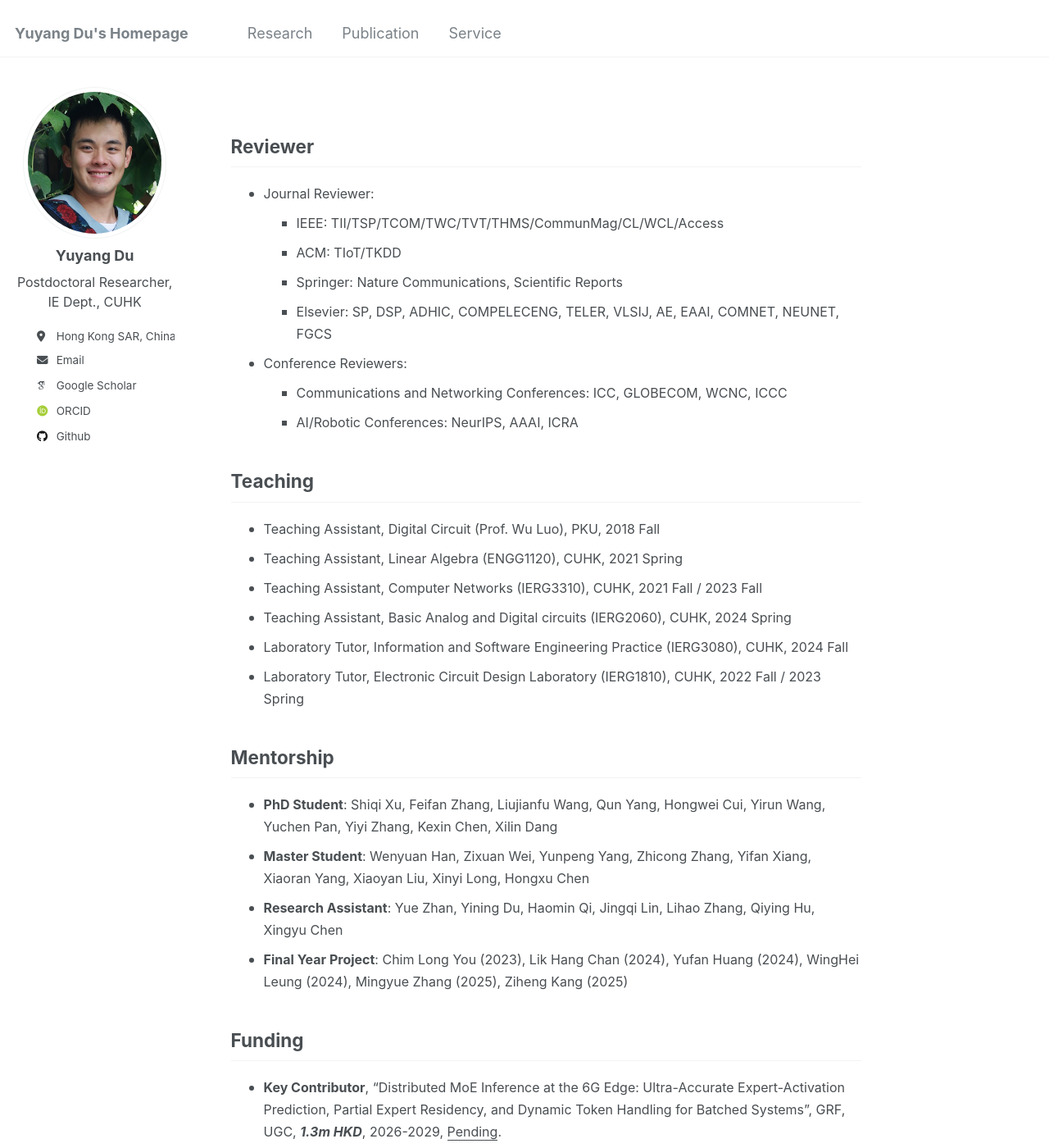
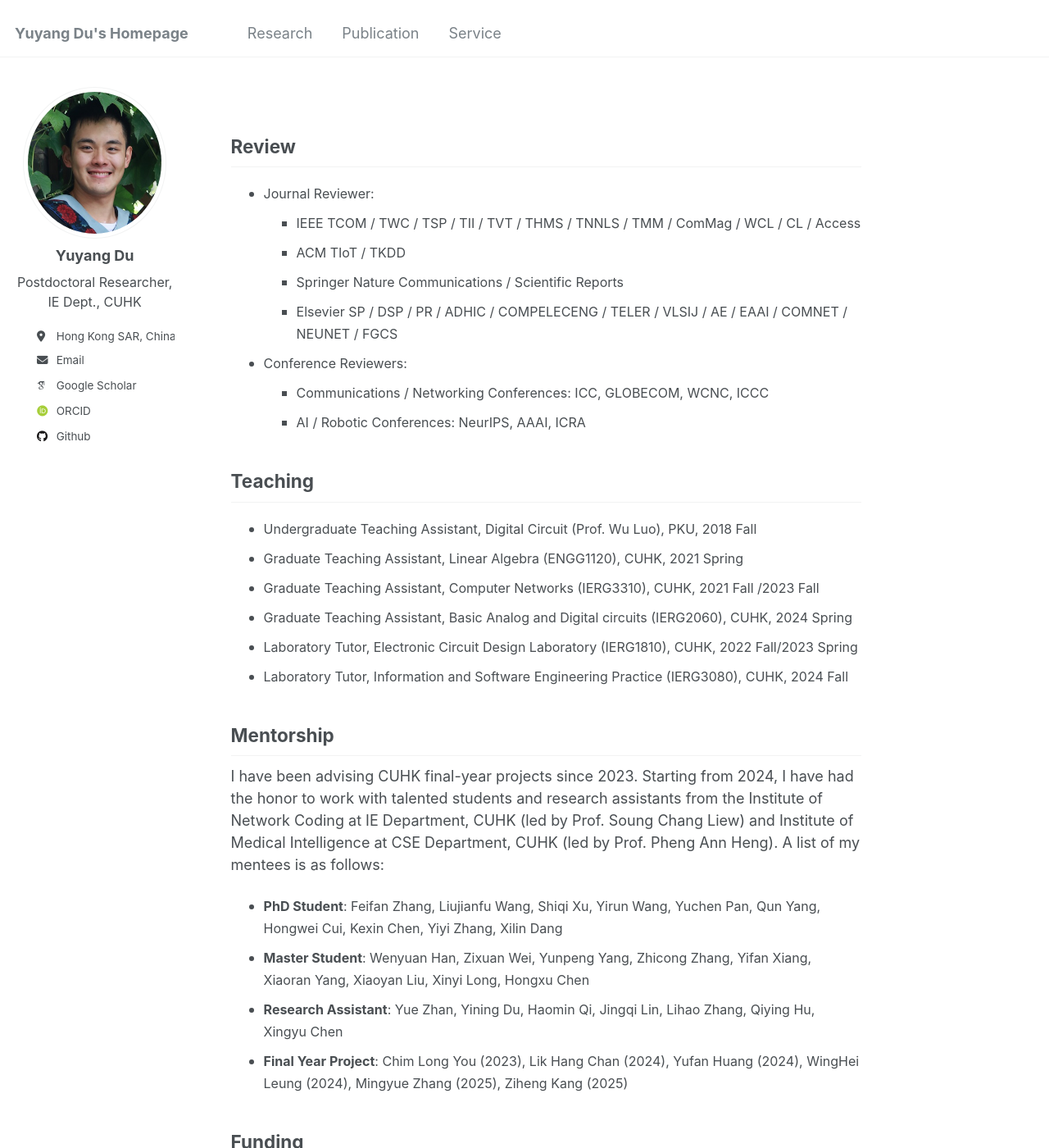
Before and after one commit to yuyangdu01/yuyangdu01.github.io, a Jekyll site: the page built from _pages/service.md, in a window 1280 px wide and 1400 px high. Shown: the whole window at 82% size. Built offline with Jekyll 4.4.1, drawn with Linux system fonts in a browser that asks for light colours; some web fonts are replaced.

Commit message:
Update service.md

```diff
--- a/_pages/service.md
+++ b/_pages/service.md
@@ -7,40 +7,41 @@ redirect_from:
   - /markdown.html
 ---
 
-Reviewer
+Review
 ------
 <ul>
   <li><font size=3>Journal Reviewer:</font></li>
     <ul style="margin-left: -40px;">
       <ul style="margin-left: 0px;">
-        <li><font size=3>IEEE: TII/TSP/TCOM/TWC/TVT/THMS/CommunMag/CL/WCL/Access</font></li>
-        <li><font size=3>ACM: TIoT/TKDD</font></li>
-        <li><font size=3>Springer: Nature Communications, Scientific Reports</font></li>
-        <li><font size=3>Elsevier: SP, DSP, ADHIC, COMPELECENG, TELER, VLSIJ, AE, EAAI, COMNET, NEUNET, FGCS</font></li>
+        <li><font size=3>IEEE TCOM / TWC / TSP / TII / TVT / THMS / TNNLS / TMM / ComMag / WCL / CL / Access</font></li>
+        <li><font size=3>ACM TIoT / TKDD</font></li>
+        <li><font size=3>Springer Nature Communications / Scientific Reports</font></li>
+        <li><font size=3>Elsevier SP / DSP / PR / ADHIC / COMPELECENG / TELER / VLSIJ / AE / EAAI / COMNET / NEUNET / FGCS</font></li>
       </ul>
     </ul>
   <li><font size=3>Conference Reviewers:</font></li>
     <ul style="margin-left: -40px;">
       <ul style="margin-left: 0px;">
-        <li><font size=3> Communications and Networking Conferences: ICC, GLOBECOM, WCNC, ICCC</font></li>
-        <li><font size=3> AI/Robotic Conferences: NeurIPS, AAAI, ICRA</font></li>
+        <li><font size=3> Communications / Networking Conferences: ICC, GLOBECOM, WCNC, ICCC</font></li>
+        <li><font size=3> AI / Robotic Conferences: NeurIPS, AAAI, ICRA</font></li>
       </ul>
     </ul>
 </ul>
 
 Teaching
 ------
-* <font size=3>Teaching Assistant, Digital Circuit (Prof. Wu Luo), PKU, 2018 Fall</font>
-* <font size=3>Teaching Assistant, Linear Algebra (ENGG1120), CUHK, 2021 Spring</font>
-* <font size=3>Teaching Assistant, Computer Networks (IERG3310), CUHK, 2021 Fall / 2023 Fall</font>
-* <font size=3>Teaching Assistant, Basic Analog and Digital circuits (IERG2060), CUHK, 2024 Spring</font>
+* <font size=3>Undergraduate Teaching Assistant, Digital Circuit (Prof. Wu Luo), PKU, 2018 Fall</font>
+* <font size=3>Graduate Teaching Assistant, Linear Algebra (ENGG1120), CUHK, 2021 Spring</font>
+* <font size=3>Graduate Teaching Assistant, Computer Networks (IERG3310), CUHK, 2021 Fall /2023 Fall</font>
+* <font size=3>Graduate Teaching Assistant, Basic Analog and Digital circuits (IERG2060), CUHK, 2024 Spring</font>
+* <font size=3>Laboratory Tutor, Electronic Circuit Design Laboratory (IERG1810), CUHK, 2022 Fall/2023 Spring</font>
 * <font size=3>Laboratory Tutor, Information and Software Engineering Practice (IERG3080), CUHK, 2024 Fall</font>
-* <font size=3>Laboratory Tutor, Electronic Circuit Design Laboratory (IERG1810), CUHK, 2022 Fall / 2023 Spring</font>
 
 
 Mentorship
 ------
-* <font size=3> <b>PhD Student</b>: Shiqi Xu, Feifan Zhang, Liujianfu Wang, Qun Yang, Hongwei Cui, Yirun Wang, Yuchen Pan, Yiyi Zhang, Kexin Chen, Xilin Dang</font>
+I have been advising CUHK final-year projects since 2023. Starting from 2024, I have had the honor to work with talented students and research assistants from the Institute of Network Coding at IE Department, CUHK (led by Prof. Soung Chang Liew) and Institute of Medical Intelligence at CSE Department, CUHK (led by Prof. Pheng Ann Heng). A list of my mentees is as follows:
+* <font size=3> <b>PhD Student</b>: Feifan Zhang, Liujianfu Wang, Shiqi Xu, Yirun Wang, Yuchen Pan, Qun Yang, Hongwei Cui, Kexin Chen, Yiyi Zhang, Xilin Dang</font>
 * <font size=3> <b>Master Student</b>: Wenyuan Han, Zixuan Wei, Yunpeng Yang, Zhicong Zhang, Yifan Xiang, Xiaoran Yang, Xiaoyan Liu, Xinyi Long, Hongxu Chen</font>
 * <font size=3> <b>Research Assistant</b>: Yue Zhan, Yining Du, Haomin Qi, Jingqi Lin, Lihao Zhang, Qiying Hu, Xingyu Chen</font>
 * <font size=3> <b>Final Year Project</b>: Chim Long You (2023), Lik Hang Chan (2024), Yufan Huang (2024), WingHei Leung (2024), Mingyue Zhang (2025), Ziheng Kang (2025)</font>
```
